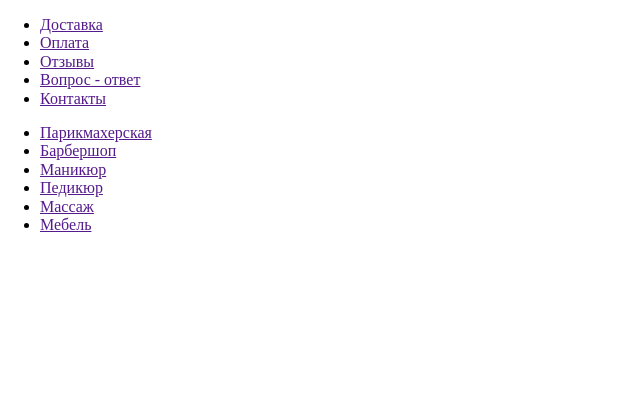
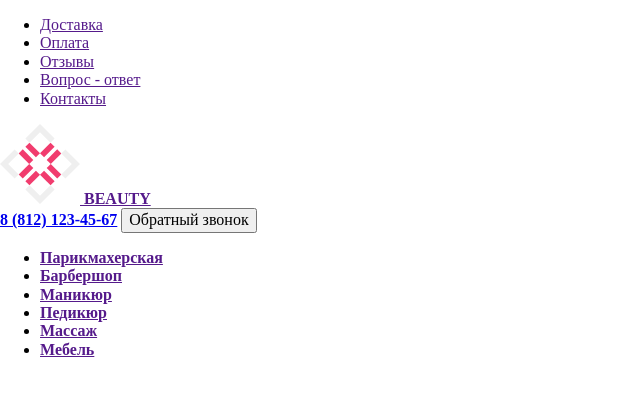
Before and after one commit to FomenkoAndrey/20220719_____beauty, a website: page index.html in a window 1280 px wide. Shown: the whole page, without its empty margins (0-640 px from the left). Drawn offline with nearby package versions, Linux system fonts and the light colour scheme.

Commit message:
разметка header

```diff
--- a/index.html
+++ b/index.html
@@ -36,7 +36,17 @@
     </nav>
 
     <div class="container">
-      <div></div>
+      <div class="logo">
+        <a class="logo__link" href="">
+          <img class="logo__image" src="assets/img/logo.svg" alt="logo">
+          <strong class="logo__title">BEAUTY</stro>
+        </a>
+      </div>
+
+      <div class="feedback">
+        <a class="feedback__phone" href="tel:+88121234567">8 (812) 123-45-67</a>
+        <button class="feedback__button" type="button">Обратный звонок</button>
+      </div>
     </div>
 
     <nav class="navbar-primary">
```
Also changed, not shown: assets/img/logo.svg (added).
